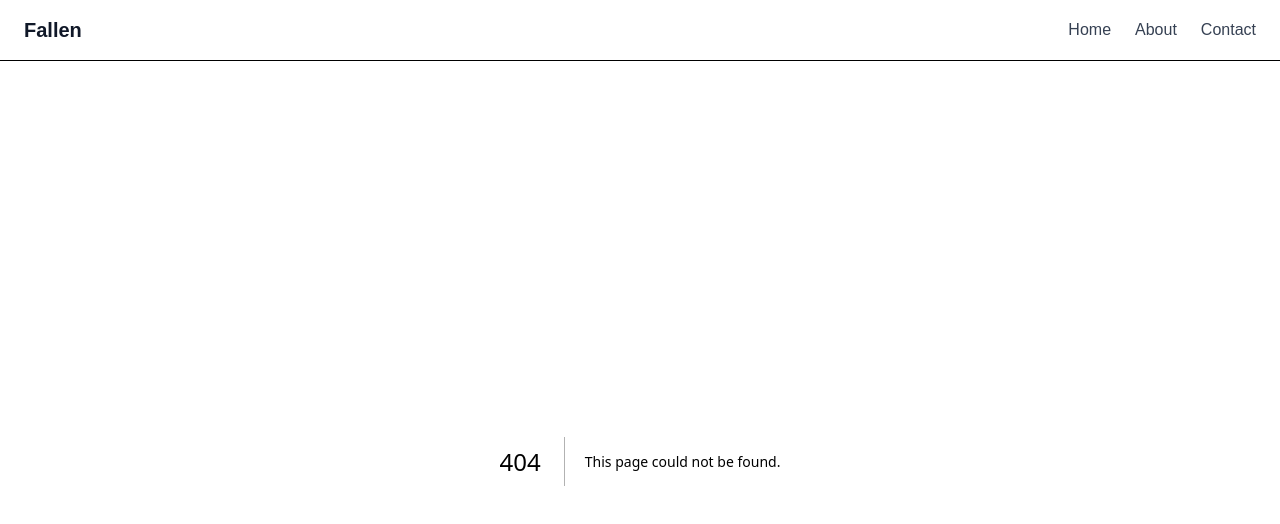
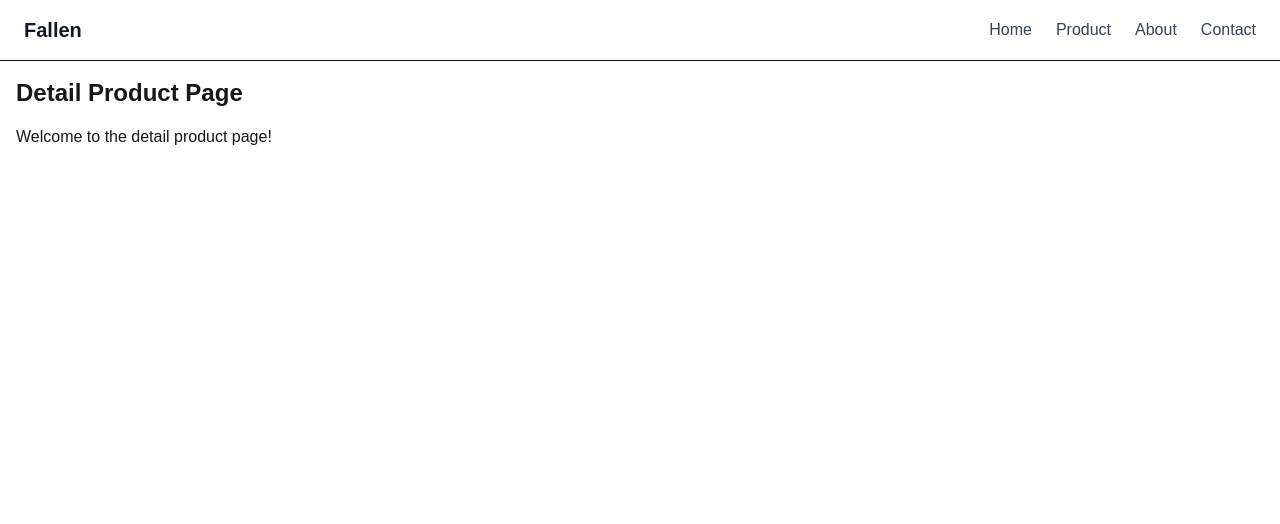
Before and after one commit to Fall2607/BelajarNext, a Next.js app: page /product/1 in a window 1280 px wide. Before the commit this address had no page. Shown: the top 524 px of the page. Built offline with nearby package versions, Linux system fonts and the light colour scheme.

Commit message:
update dinamic url routing

```diff
--- a/src/app/about/page.tsx
+++ b/src/app/about/page.tsx
@@ -1,3 +1,8 @@
 export default function About() {
-  return <h1>Hallo</h1>;
+  return (
+    <div className="container mx-auto p-4">
+      <h1 className="text-2xl font-bold mb-4">About Page</h1>
+      <p>Welcome to the About page!</p>
+    </div>
+  );
 }
--- /dev/null
+++ b/src/app/contact/page.tsx
@@ -0,0 +1,8 @@
+export default function Contact() {
+    return (
+        <div className="container mx-auto p-4">
+            <h1 className="text-2xl font-bold mb-4">Contact Page</h1>
+            <p>Welcome to the Contact page!</p>
+        </div>
+    );
+}
--- a/src/app/layout.tsx
+++ b/src/app/layout.tsx
@@ -14,8 +14,8 @@ const geistMono = Geist_Mono({
 });
 
 export const metadata: Metadata = {
-  title: "Create Next App",
-  description: "Generated by create next app",
+  title: "Fallen Site",
+  description: "Fallen is a Next.js site with Geist UI",
 };
 
 export default function RootLayout({
@@ -31,7 +31,11 @@ export default function RootLayout({
         <header className="border-b bg-white dark:bg-gray-900">
           <nav className="container mx-auto flex items-center justify-between py-4 px-6">
             <div className="text-xl font-bold text-gray-900 dark:text-white">
-              Fallen
+              <Link
+                href="/"
+                className="hover:text-blue-600 dark:hover:text-blue-400 transition-colors">
+                Fallen
+              </Link>
             </div>
             <ul className="flex space-x-6">
               <li>
@@ -43,20 +47,28 @@ export default function RootLayout({
                 </Link>
               </li>
               <li>
-                <a
-                  href="#"
+                <Link
+                  href="product"
+                  className="text-gray-700 dark:text-gray-200 hover:text-blue-600 dark:hover:text-blue-400 transition-colors"
+                >
+                  Product
+                </Link>
+              </li>
+              <li>
+                <Link
+                  href="about"
                   className="text-gray-700 dark:text-gray-200 hover:text-blue-600 dark:hover:text-blue-400 transition-colors"
                 >
                   About
-                </a>
+                </Link>
               </li>
               <li>
-                <a
-                  href="#"
+                <Link
+                  href="contact"
                   className="text-gray-700 dark:text-gray-200 hover:text-blue-600 dark:hover:text-blue-400 transition-colors"
                 >
                   Contact
-                </a>
+                </Link>
               </li>
             </ul>
           </nav>
--- a/src/app/page.tsx
+++ b/src/app/page.tsx
@@ -3,7 +3,7 @@ import { Counter } from "@/app/counter";
 export default function Home() {
   return (
     <div className="container mx-auto p-4">
-      <div className="grid grid-cols-4 gap-4 justify-items-center items-center">
+      <div className="grid grid-cols-1 sm:grid-cols-2 md:grid-cols-3 lg:grid-cols-4 gap-4 justify-items-center items-center">
         {[1, 2, 3, 4, 5].map((num) => (
           <Counter key={num} name={num.toString()} />
         ))}
--- /dev/null
+++ b/src/app/product/[id]/page.tsx
@@ -0,0 +1,12 @@
+export default async function Product({ params }: {
+    params: Promise<{ id: string }>
+}) {
+    const resultParams = await params;
+    console.log("idnya = ", resultParams.id);
+    return (
+        <div className="container mx-auto p-4">
+            <h1 className="text-2xl font-bold mb-4">Detail Product Page</h1>
+            <p>Welcome to the detail product page!</p>
+        </div>
+    )
+}
--- /dev/null
+++ b/src/app/product/page.tsx
@@ -0,0 +1,8 @@
+export default function Product() {
+    return (
+        <div className="container mx-auto p-4">
+            <h1 className="text-2xl font-bold mb-4">Product Page</h1>
+            <p>Welcome to the product page!</p>
+        </div>
+    )
+}
```
Also changed, not shown: src/app/globals.css (line endings or trailing spaces).
